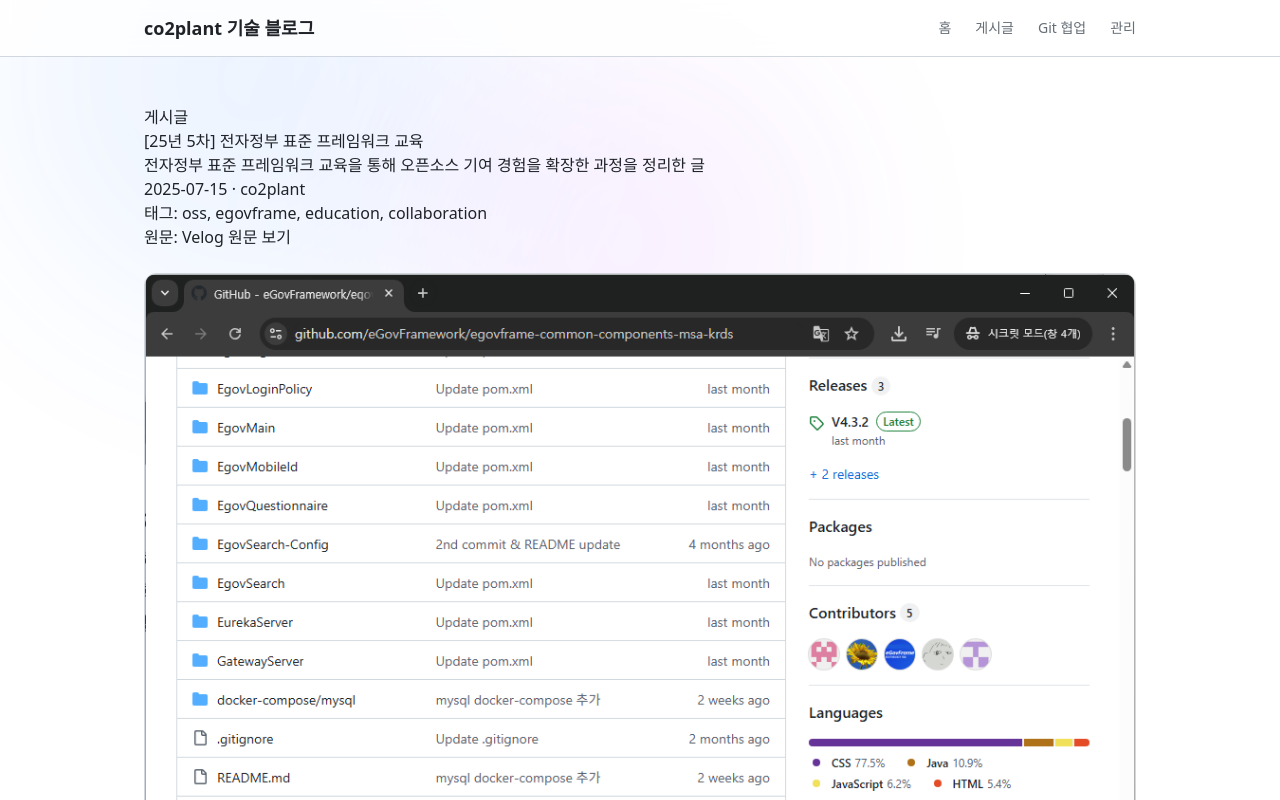
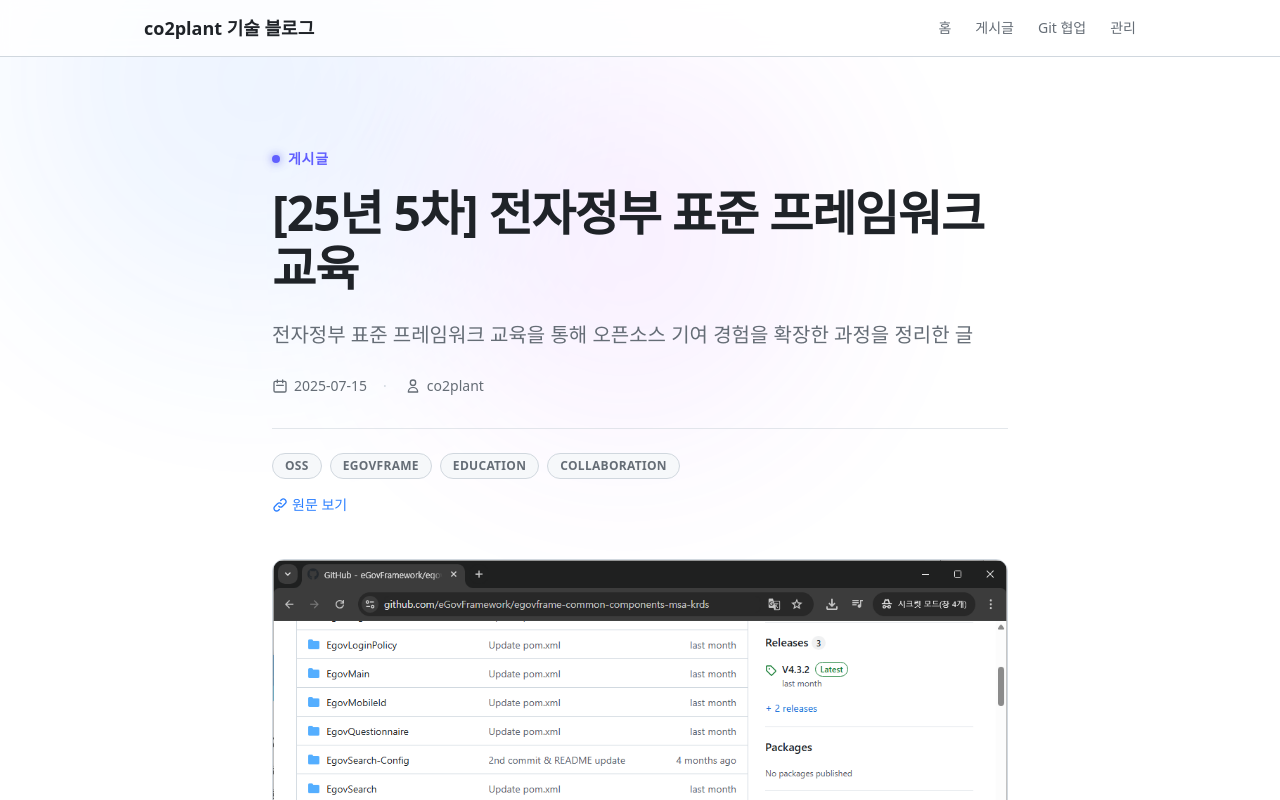
Before and after one commit to co2plant/technicalBlog, a Next.js app: page /posts/egovframe-training in a window 1280 px wide. Shown: the top 800 px of the page. Built offline with nearby package versions, Linux system fonts and the light colour scheme.

Commit message:
style: 게시글 상세 조회 변경

```diff
--- a/src/app/posts/[slug]/page.tsx
+++ b/src/app/posts/[slug]/page.tsx
@@ -39,39 +39,81 @@ export default async function PostDetailPage({ params }: PostPageProps) {
   }
 
   return (
-    <article className="post-detail">
-      <header className="post-detail__header">
-        <p className="post-detail__eyebrow">게시글</p>
-        <h1>{post.title}</h1>
-        <p className="post-detail__description">{post.description}</p>
-        <p className="post-detail__meta">
-          <span>{post.publishedAt}</span>
-          {post.author ? ` · ${post.author}` : ""}
+    <article className="max-w-3xl mx-auto py-10 px-4 w-full">
+      <header className="mb-10 text-center md:text-left">
+        <div className="inline-flex items-center gap-2 mb-4">
+          <span className="w-2 h-2 rounded-full bg-indigo-500 shadow-[0_0_8px_rgba(99,102,241,0.8)]"></span>
+          <span className="text-indigo-500 font-semibold tracking-wider uppercase text-sm">게시글</span>
+        </div>
+        <h1 className="text-4xl md:text-5xl font-extrabold tracking-tight text-gh-text mb-6 leading-[1.15]">
+          {post.title}
+        </h1>
+        <p className="text-xl text-gh-muted leading-relaxed mb-6">
+          {post.description}
         </p>
-        {post.tags.length > 0 ? <p className="post-detail__tags">태그: {post.tags.join(", ")}</p> : null}
-        {post.originalUrl ? (
-          <p className="post-detail__source">
-            원문: <Link href={post.originalUrl}>Velog 원문 보기</Link>
-          </p>
-        ) : null}
+
+        <div className="flex flex-wrap items-center justify-center md:justify-start gap-4 text-sm text-gh-muted border-b border-gh-border/60 pb-8">
+          <div className="flex items-center gap-1.5">
+            <svg xmlns="http://www.w3.org/2000/svg" className="h-4 w-4" fill="none" viewBox="0 0 24 24" stroke="currentColor">
+              <path strokeLinecap="round" strokeLinejoin="round" strokeWidth={2} d="M8 7V3m8 4V3m-9 8h10M5 21h14a2 2 0 002-2V7a2 2 0 00-2-2H5a2 2 0 00-2 2v12a2 2 0 002 2z" />
+            </svg>
+            <time dateTime={post.publishedAt}>{post.publishedAt}</time>
+          </div>
+          {post.author && (
+            <div className="flex items-center gap-1.5 before:content-['·'] before:mr-3 before:text-gh-border">
+               <svg xmlns="http://www.w3.org/2000/svg" className="h-4 w-4" fill="none" viewBox="0 0 24 24" stroke="currentColor">
+                 <path strokeLinecap="round" strokeLinejoin="round" strokeWidth={2} d="M16 7a4 4 0 11-8 0 4 4 0 018 0zM12 14a7 7 0 00-7 7h14a7 7 0 00-7-7z" />
+               </svg>
+               {post.author}
+            </div>
+          )}
+        </div>
+
+        {post.tags.length > 0 && (
+          <div className="flex flex-wrap gap-2 mt-6 justify-center md:justify-start">
+            {post.tags.map(tag => (
+               <span key={tag} className="px-3 py-1 text-xs font-semibold bg-gh-surface border border-gh-border rounded-full text-gh-muted uppercase tracking-wide">
+                 {tag}
+               </span>
+            ))}
+          </div>
+        )}
+
+        {post.originalUrl && (
+          <div className="mt-4">
+            <Link href={post.originalUrl} className="inline-flex items-center gap-1 text-sm text-blue-500 hover:text-blue-400 font-medium transition-colors">
+              <svg xmlns="http://www.w3.org/2000/svg" className="h-4 w-4" fill="none" viewBox="0 0 24 24" stroke="currentColor">
+                <path strokeLinecap="round" strokeLinejoin="round" strokeWidth={2} d="M13.828 10.172a4 4 0 00-5.656 0l-4 4a4 4 0 105.656 5.656l1.102-1.101m-.758-4.899a4 4 0 005.656 0l4-4a4 4 0 00-5.656-5.656l-1.1 1.1" />
+              </svg>
+              원문 보기
+            </Link>
+          </div>
+        )}
       </header>
 
       <section className="post-detail__body" dangerouslySetInnerHTML={{ __html: post.html }} />
 
-      {post.attachments.length > 0 ? (
-        <section className="post-detail__attachments">
-          <h2>첨부 문서</h2>
-          <ul>
+      {post.attachments.length > 0 && (
+        <section className="mt-16 pt-8 border-t border-gh-border/60">
+          <h2 className="text-2xl font-bold text-gh-text mb-4">첨부 문서</h2>
+          <ul className="grid gap-3">
             {post.attachments.map((attachment) => (
               <li key={attachment.url}>
-                <Link href={attachment.url}>
-                  {attachment.name} ({attachment.kind.toUpperCase()})
+                <Link href={attachment.url} className="flex items-center gap-3 p-4 bg-gh-surface/50 border border-gh-border/50 rounded-xl hover:bg-gh-surface hover:border-gh-border transition-all group">
+                  <div className="p-2 bg-indigo-500/10 text-indigo-400 rounded-lg group-hover:scale-110 transition-transform">
+                    <svg xmlns="http://www.w3.org/2000/svg" className="h-5 w-5" fill="none" viewBox="0 0 24 24" stroke="currentColor">
+                      <path strokeLinecap="round" strokeLinejoin="round" strokeWidth={2} d="M15.172 7l-6.586 6.586a2 2 0 102.828 2.828l6.414-6.586a4 4 0 00-5.656-5.656l-6.415 6.585a6 6 0 108.486 8.486L20.5 13" />
+                    </svg>
+                  </div>
+                  <span className="font-medium text-gh-text group-hover:text-indigo-400 transition-colors">
+                    {attachment.name} <span className="text-gh-muted text-sm ml-1">({attachment.kind.toUpperCase()})</span>
+                  </span>
                 </Link>
               </li>
             ))}
           </ul>
         </section>
-      ) : null}
+      )}
     </article>
   );
 }
```
